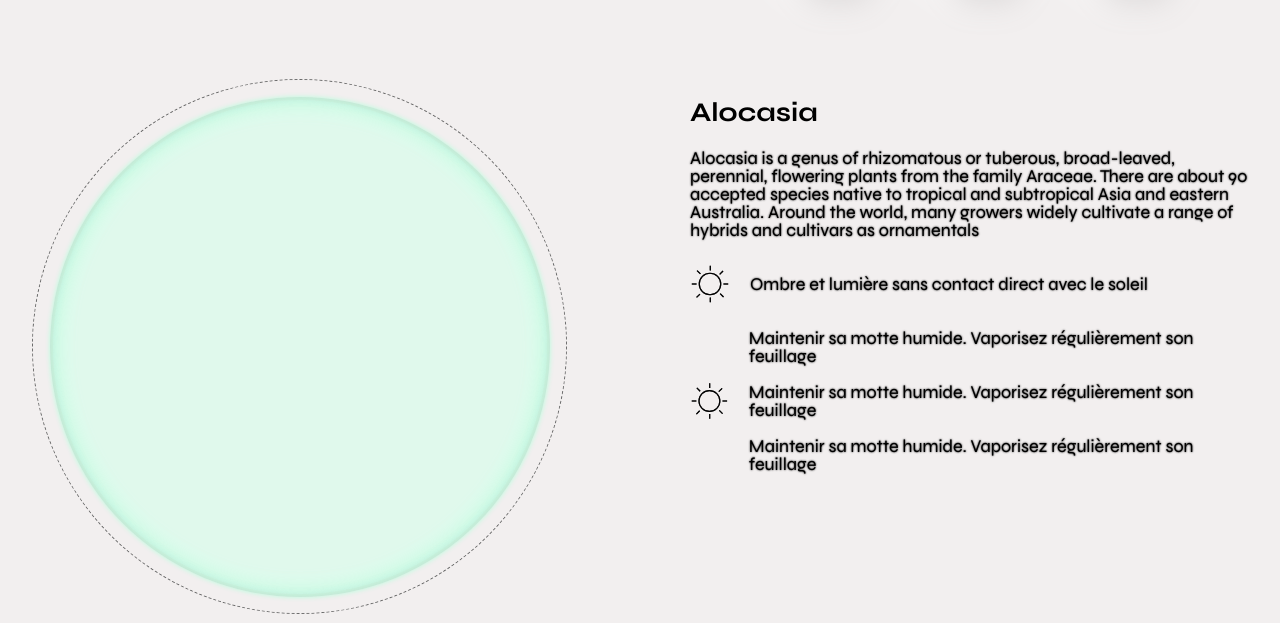
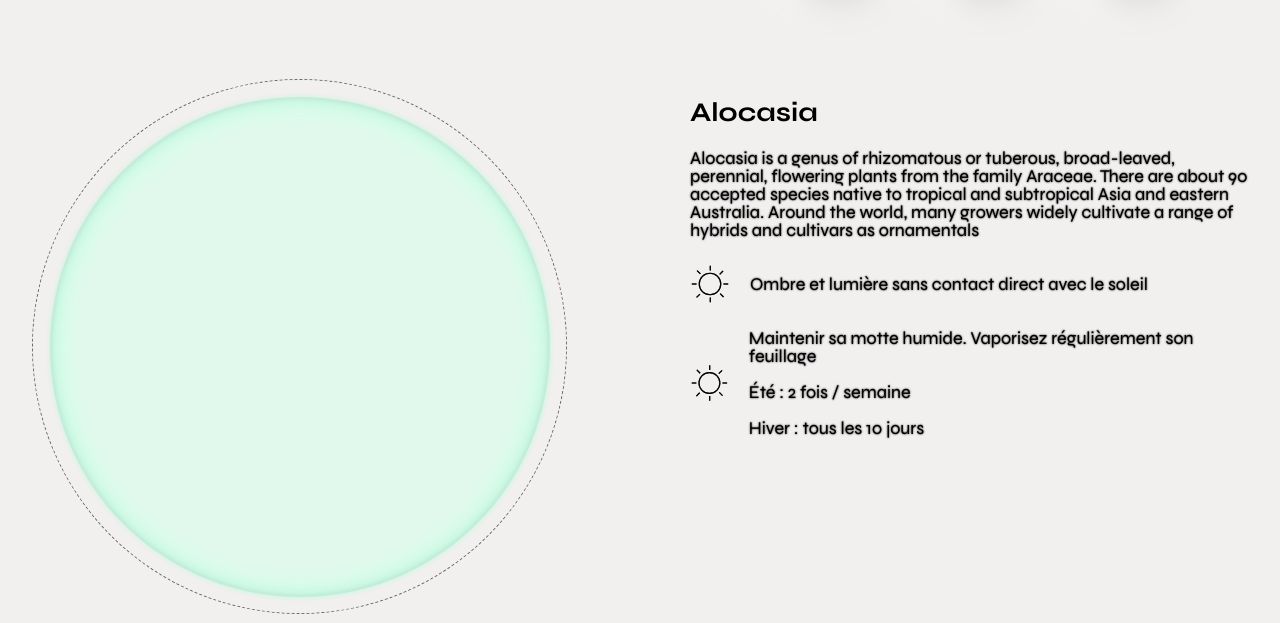
Before and after one commit to Mta-gh/plantPunk, a website: page prod/single.html in a window 1280 px wide. Shown: the part 177-800 px from the top of the page. Drawn offline with nearby package versions, Linux system fonts and the light colour scheme; files that its build step writes are made by us from their sources; a web font is replaced by a local one.

Commit message:
working on single

```diff
--- a/prod/single.html
+++ b/prod/single.html
@@ -253,12 +253,10 @@
               Vaporisez régulièrement son feuillage
             </p>
             <p>
-              Maintenir sa motte humide.
-              Vaporisez régulièrement son feuillage
+              Été : 2 fois / semaine
             </p>
             <p>
-              Maintenir sa motte humide.
-              Vaporisez régulièrement son feuillage
+              Hiver : tous les 10 jours
             </p>
           </div>
         </div>
```
Also changed, not shown: dev/single.html (+2 -4 lines).
